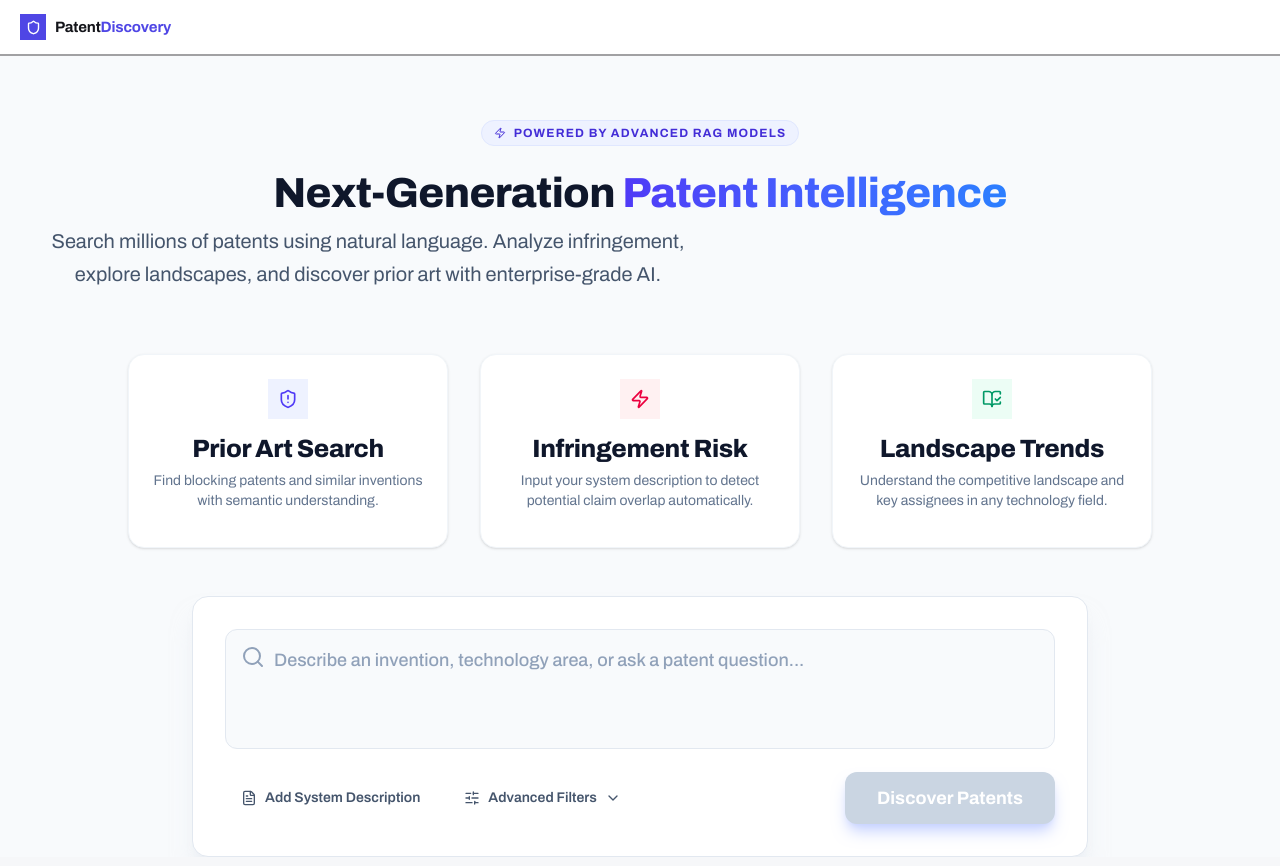
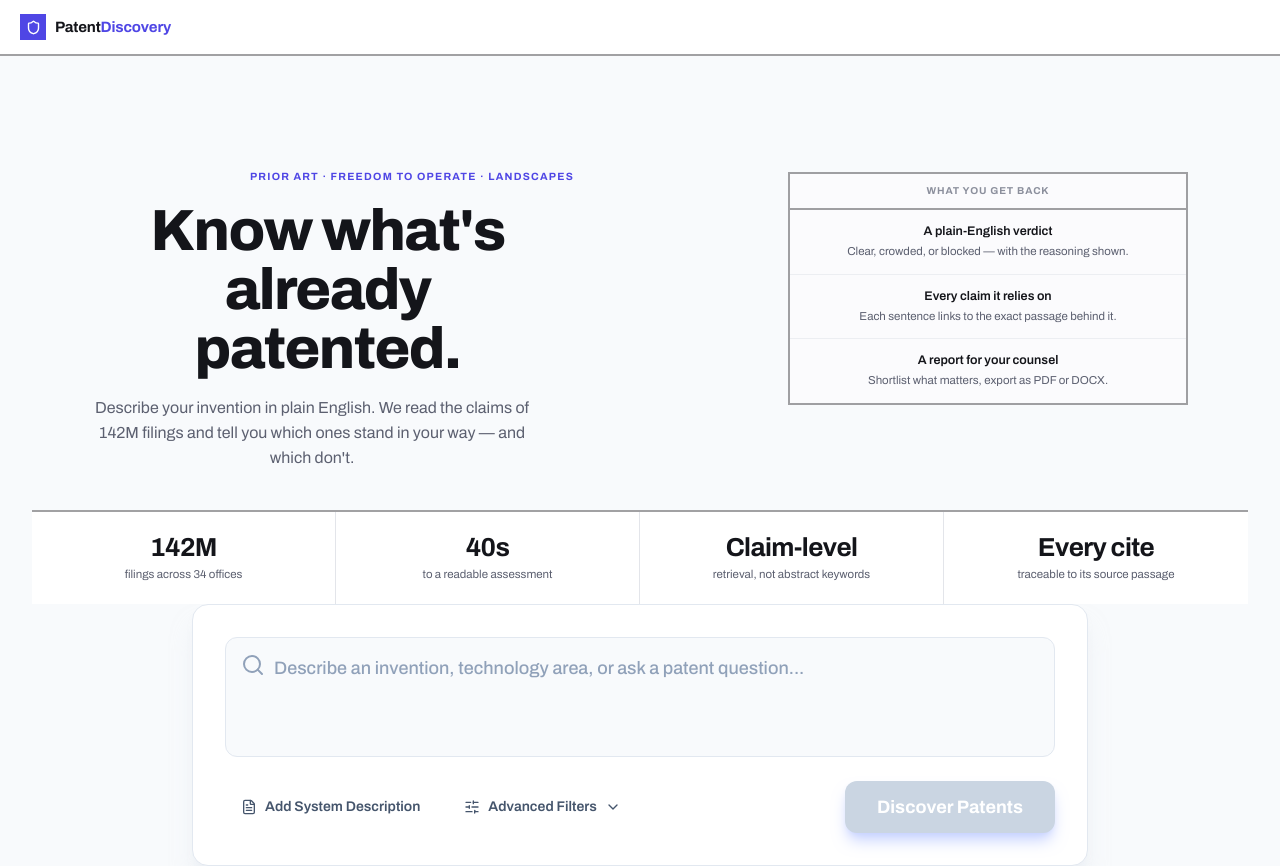
Before and after one commit to Jenuel/Patent-Discovery-System, a React (Vite) app in the folder apps/frontend/: page / in a window 1280 px wide. Built offline with nearby package versions, Linux system fonts and the light colour scheme; no server answers.

Commit message:
refactor(frontend): rebuild the hero as the landing view

```diff
--- a/apps/frontend/src/App.tsx
+++ b/apps/frontend/src/App.tsx
@@ -1,5 +1,5 @@
 import { Topbar } from './components/Topbar';
-import Landing from './components/Landing';
+import { Landing } from './components/Landing';
 import Composer from './components/Composer';
 import Results from './components/Results';
 import ErrorMessage from './components/states';
--- a/apps/frontend/src/components/Landing.tsx
+++ b/apps/frontend/src/components/Landing.tsx
@@ -1,54 +1,32 @@
-import React from 'react';
-import { ShieldAlert, BookOpenCheck, Zap } from 'lucide-react';
-import { FEATURES } from '../constants';
+import { CAPABILITIES, HERO, STATS } from '../constants';
 
-const Hero: React.FC = () => {
-    const getIcon = (iconName: string) => {
-        switch (iconName) {
-            case 'ShieldAlert': return <ShieldAlert className="w-5 h-5" />;
-            case 'Zap': return <Zap className="w-5 h-5" />;
-            case 'BookOpenCheck': return <BookOpenCheck className="w-5 h-5" />;
-            default: return null;
-        }
-    };
+export const Landing = () => (
+    <div className="landing">
+        <div className="hero">
+            <div>
+                <div className="hero__kicker">{HERO.kicker}</div>
+                <h1 className="hero__title">{HERO.title}</h1>
+                <div className="hero__lede">{HERO.lede}</div>
+            </div>
 
-    const getColorClasses = (color: string) => {
-        switch (color) {
-            case 'indigo': return 'bg-indigo-50 text-indigo-600';
-            case 'rose': return 'bg-rose-50 text-rose-600';
-            case 'emerald': return 'bg-emerald-50 text-emerald-600';
-            default: return 'bg-slate-50 text-slate-600';
-        }
-    };
-
-    return (
-        <div className="mb-12 animate-in fade-in slide-in-from-top-4 duration-700">
-            <div className="inline-flex items-center gap-2 px-3 py-1 rounded-full bg-indigo-50 text-indigo-700 text-xs font-bold uppercase tracking-widest mb-6 border border-indigo-100">
-                <Zap className="w-3 h-3" /> Powered by Advanced RAG Models
-            </div>
-            <h1 className="text-5xl md:text-6xl font-extrabold text-slate-900 tracking-tight mb-6">
-                Next-Generation <span className="text-transparent bg-clip-text bg-gradient-to-r from-indigo-600 to-blue-500">Patent Intelligence</span>
-            </h1>
-            <p className="text-xl text-slate-600 max-w-2xl mx-auto leading-relaxed">
-                Search millions of patents using natural language. Analyze infringement, explore landscapes, and discover prior art with enterprise-grade AI.
-            </p>
-
-            <div className="mt-16 grid grid-cols-1 md:grid-cols-3 gap-8 max-w-5xl mx-auto">
-                {FEATURES.map((feature) => (
-                    <div
-                        key={feature.id}
-                        className="p-6 rounded-2xl border border-slate-100 bg-white shadow-sm hover:shadow-md transition-shadow"
-                    >
-                        <div className={`w-10 h-10 ${getColorClasses(feature.color)} rounded-lg flex items-center justify-center mb-4 mx-auto`}>
-                            {getIcon(feature.icon)}
-                        </div>
-                        <h3 className="font-bold text-slate-900 mb-2">{feature.title}</h3>
-                        <p className="text-sm text-slate-500">{feature.description}</p>
+            <div className="panel">
+                <div className="panel__head">WHAT YOU GET BACK</div>
+                {CAPABILITIES.map((capability) => (
+                    <div className="panel__row" key={capability.title}>
+                        <div className="panel__rowTitle">{capability.title}</div>
+                        <div className="panel__rowBody">{capability.body}</div>
                     </div>
                 ))}
             </div>
         </div>
-    );
-};
 
-export default Hero;
+        <div className="stats">
+            {STATS.map((stat) => (
+                <div className="stats__cell" key={stat.value}>
+                    <div className="stats__value">{stat.value}</div>
+                    <div className="stats__label">{stat.label}</div>
+                </div>
+            ))}
+        </div>
+    </div>
+);
--- a/apps/frontend/src/constants/index.ts
+++ b/apps/frontend/src/constants/index.ts
@@ -10,26 +10,33 @@ export const EMPTY_COMPOSER: ComposerState = {
     yearTo: '',
 };
 
-export const FEATURES = [
+export const HERO = {
+    kicker: 'PRIOR ART · FREEDOM TO OPERATE · LANDSCAPES',
+    title: "Know what's already patented.",
+    lede:
+        'Describe your invention in plain English. We read the claims of 142M filings ' +
+        "and tell you which ones stand in your way — and which don't.",
+} as const;
+
+export const CAPABILITIES = [
     {
-        id: 'prior-art',
-        title: 'Prior Art Search',
-        description: 'Find blocking patents and similar inventions with semantic understanding.',
-        icon: 'ShieldAlert',
-        color: 'indigo'
+        title: 'A plain-English verdict',
+        body: 'Clear, crowded, or blocked — with the reasoning shown.',
     },
     {
-        id: 'infringement',
-        title: 'Infringement Risk',
-        description: 'Input your system description to detect potential claim overlap automatically.',
-        icon: 'Zap',
-        color: 'rose'
+        title: 'Every claim it relies on',
+        body: 'Each sentence links to the exact passage behind it.',
     },
     {
-        id: 'landscape',
-        title: 'Landscape Trends',
-        description: 'Understand the competitive landscape and key assignees in any technology field.',
-        icon: 'BookOpenCheck',
-        color: 'emerald'
-    }
+        title: 'A report for your counsel',
+        body: 'Shortlist what matters, export as PDF or DOCX.',
+    },
 ] as const;
+
+/* Carries the same corpus figure as HERO above — retune both together. */
+export const STATS = [
+    { value: '142M', label: 'filings across 34 offices' },
+    { value: '40s', label: 'to a readable assessment' },
+    { value: 'Claim-level', label: 'retrieval, not abstract keywords' },
+    { value: 'Every cite', label: 'traceable to its source passage' },
+] as const;
```
